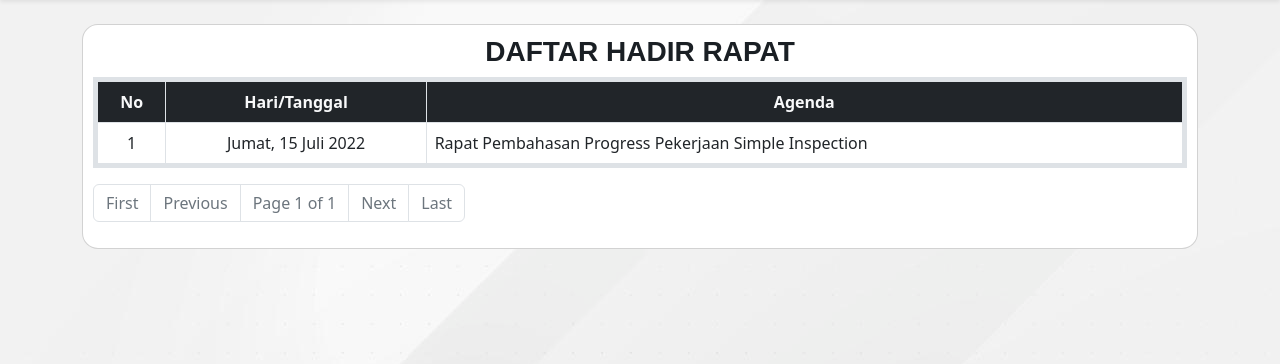
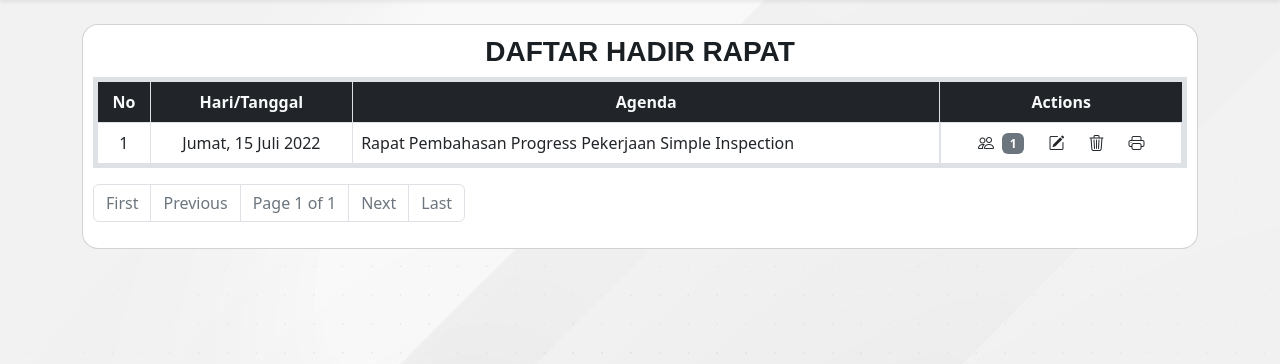
Before and after one commit to alannuarii/daftar_hadir, a Flask app: page /pengaturan/1/1 in a window 1280 px wide. Shown: the part 56-420 px from the top of the page. Run offline with Flask 2, Linux system fonts and the light colour scheme; data comes from the database, SQL or seed files in the repository; both versions use the stored data as it was after the commit.

Commit message:
Update pengaturan

```diff
--- a/app/static/css/style.css
+++ b/app/static/css/style.css
@@ -155,3 +155,21 @@ body {
 .pengaturan .card {
   padding: 10px;
 }
+.pengaturan .card i {
+  background: none;
+  color: inherit;
+  border: none;
+  padding: 0;
+  font: inherit;
+  cursor: pointer;
+  outline: inherit;
+}
+.pengaturan .card .btn-people {
+  background: none;
+  color: inherit;
+  border: none;
+  padding: 0;
+  font: inherit;
+  cursor: pointer;
+  outline: inherit;
+}
--- a/app/templates/pages/pengaturan.html
+++ b/app/templates/pages/pengaturan.html
@@ -12,6 +12,7 @@
               <th scope="col">No</th>
               <th scope="col">Hari/Tanggal</th>
               <th scope="col">Agenda</th>
+              <th scope="col">Actions</th>
             </tr>
           </thead>
           <tbody>
@@ -20,6 +21,51 @@
               <td>{{loop.index}}</td>
               <td>{{rapat.tanggal}}</td>
               <td class="text-start">{{rapat.agenda}}</td>
+              <td class="d-flex align-items-center justify-content-center">
+                {% if rapat.absens|length == 0 %}
+                <div class="btn btn-people me-4" onclick="showAlert()"><i class="bi-people"></i><span class="badge text-bg-secondary ms-2">{{rapat.absens|length}}</span></div>
+                {% else %}
+                <a class="btn btn-people me-4" href="{{ url_for('peserta_rapat', agenda_id=rapat.id, page_num=1 ) }}"><i class="bi-people"></i><span class="badge text-bg-secondary ms-2">{{rapat.absens|length}}</span></a>
+                {% endif %}<i class="bi-pencil-square me-4" data-bs-toggle="modal" data-bs-target="#modal{{rapat.absens.id}}"></i><i class="bi-trash3 me-4"></i><i class="bi-printer"></i>
+              </td>
+              <!-- Awal Modal -->
+              <div class="modal fade" id="modal{{rapat.absens.id}}" tabindex="-1" aria-labelledby="exampleModalLabel" aria-hidden="true">
+                <div class="modal-dialog">
+                  <div class="modal-content">
+                    <form action="" method="post">
+                      <!-- <input type="hidden" name="user_id" value="{{current_user.id}}" /> -->
+                      <div class="modal-body">
+                        <h5 class="text-center fw-bolder">EDIT DAFTAR HADIR</h5>
+                        <div class="form-floating mb-2">
+                          <input type="date" class="form-control" id="floatingInput" name="tanggal" value="{{rapat.tanggal_real}}" />
+                          <label for="floatingInput">Tanggal</label>
+                        </div>
+                        <div class="form-floating mb-2">
+                          <input type="time" class="form-control" id="floatingInput" name="waktu" value="{{rapat.waktu}}" />
+                          <label for="floatingInput">Waktu</label>
+                        </div>
+                        <div class="form-floating mb-2">
+                          <input type="text" class="form-control" id="floatingInput" name="tempat" value="{{rapat.tempat}}" />
+                          <label for="floatingInput">Lokasi</label>
+                        </div>
+                        <div class="form-floating mb-2">
+                          <input type="text" class="form-control" id="floatingInput" name="link" value="{{rapat.link}}" />
+                          <label for="floatingInput">Link Online Meeting (Jika Rapat Virtual)</label>
+                        </div>
+                        <div class="form-floating">
+                          <input type="text" class="form-control" id="floatingInput" name="agenda" value="{{rapat.agenda}}" />
+                          <label for="floatingInput">Agenda</label>
+                        </div>
+                      </div>
+                      <div class="modal-footer">
+                        <button type="button" class="btn btn-secondary" data-bs-dismiss="modal">Close</button>
+                        <button type="submit" class="btn btn-dark">Simpan</button>
+                      </div>
+                    </form>
+                  </div>
+                </div>
+              </div>
+              <!-- Akhir Modal  -->
             </tr>
             {% endfor %}
           </tbody>
```
Also changed, not shown: absen.db, app/static/upload/Alan Nuari-750374.png (added), app/static/upload/qrAlan Nuari-750374.png (added).
